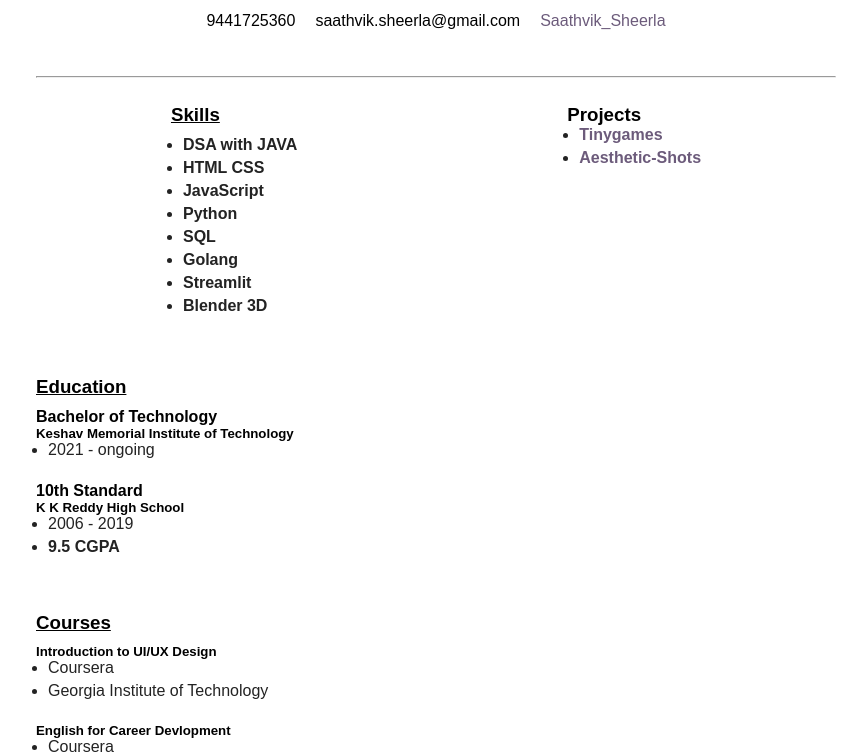
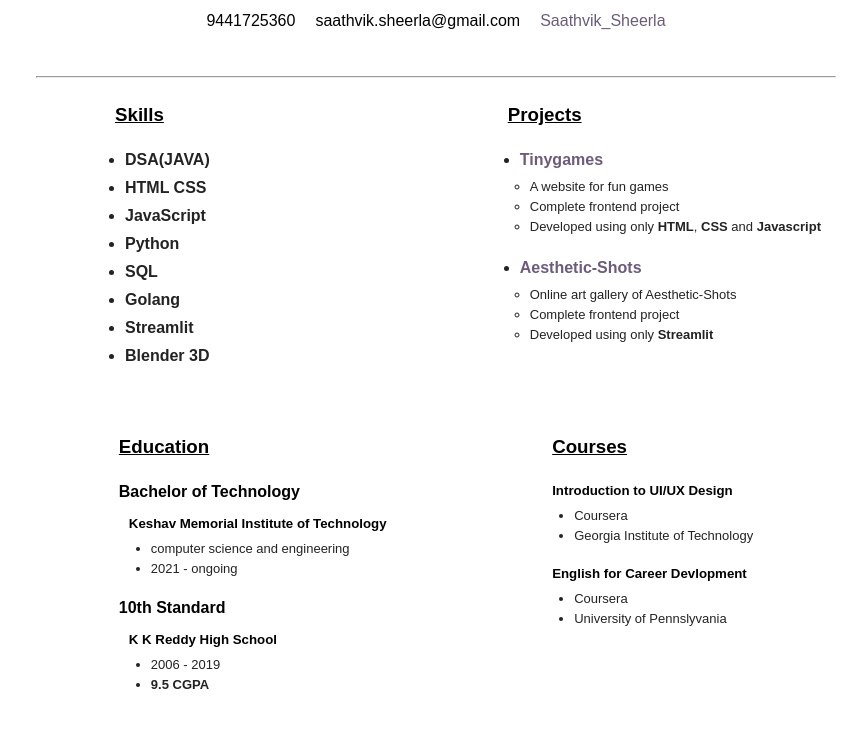
Before and after one commit to Saathvik-Sheerla/Saathvik_Website, a plain HTML site: page index.html in a window 1280 px wide. Shown: the part 60-814 px from the top of the page, without its empty margins (204-1056 px from the left). Drawn offline with Linux system fonts and the light colour scheme.

Commit message:
added projects links and made better styling

```diff
--- a/index.html
+++ b/index.html
@@ -22,7 +22,7 @@
                 <div class="skills">
                     <h3>Skills</h3>
                     <ul class="Slist list">
-                        <li><b>DSA with JAVA</b></li>
+                        <li><b>DSA(JAVA)</b></li>
                         <li><b>HTML CSS</b></li>
                         <li><b>JavaScript</b></li>
                         <li><b>Python</b></li>
@@ -36,24 +36,41 @@
                 <div class="projects">
                     <h3>Projects</h3>
                     <ul class="Plist list">
+                        <div class="tinygames">
                             <li><a href="https://saathvik-sheerla.github.io/Tinygames/" target="_blank"><b>Tinygames</b></a></li>
-                        <li><a><b>Aesthetic-Shots</b></a></li>
+                            <ul class="tinygamesDesc">
+                                <li><p>A website for fun games</p></li>
+                                <li><p>Complete frontend project</p></li>
+                                <li><p>Developed using only <b>HTML</b>, <b>CSS</b> and <b>Javascript</b></p></li>
+                            </ul>
+                        </div>
+                        <div class="aestheticshots">
+                            <li><a href="https://aesthetic-shots.streamlit.app/" target="_blank"><b>Aesthetic-Shots</b></a></li>
+                            <ul class="aestheticshotsDesc">
+                                <li><p>Online art gallery of Aesthetic-Shots</p></li>
+                                <li><p>Complete frontend project</p></li>
+                                <li><p>Developed using only <b>Streamlit</b></p></li>
+                            </ul>
+                        </div>
                     </ul>
                 </div>
             </div><br><br>
 
 
+
+            <div class="educationNcourses">
                 <div class="education">
                     <h3>Education</h3>
                     <h4>Bachelor of Technology</h4>
-                <h5>Keshav Memorial Institute of Technology</h5>
-                <ul>
+                    <h5 style="margin: 15px 0 0 10px;">Keshav Memorial Institute of Technology</h5>
+                    <ul class="eduDesc">
+                        <li>computer science and engineering</li>
                         <li>2021 - ongoing</li>
                     </ul><br>
 
                     <h4>10th Standard</h4>
-                <h5>K K Reddy High School</h5>
-                <ul>
+                    <h5 style="margin: 15px 0 0 10px;">K K Reddy High School</h5>
+                    <ul class="eduDesc">
                         <li>2006 - 2019</li>
                         <li id="cgpa10"><b>9.5 CGPA</b></li>
                     </ul>
@@ -62,18 +79,20 @@
                 <div class="courses">
                     <h3>Courses</h3>
                     <h5>Introduction to UI/UX Design</h5>
-                <ul>
+                    <ul class="courseDesc">
                         <li>Coursera</li>
                         <li>Georgia Institute of Technology</li>
                     </ul><br>
 
                     <h5>English for Career Devlopment</h5>
-                <ul>
+                    <ul class="courseDesc">
                         <li>Coursera</li>
                         <li>University of Pennslyvania</li>
                     </ul>
+                </div>
             </div><br><br>
 
+            <div class="linksDiv">
                 <div class="links">
                     <h3>Links</h3>
                     <ul class="linkslist">
@@ -84,15 +103,16 @@
                     </ul>
                 </div><br><br>
             </div>
+        </div>
 
-        <div class="footer">
+        <!-- <div class="footer">
             <div class="contactus">
                 <input type="text" id="yourname" placeholder="your name">
                 <input type="email" id="yourmail" placeholder="your mail">
                 <input type="text" id="message" placeholder="your message">
                 <button id="submit">submit</button>
             </div>
-        </div>
+        </div> -->
     </div>
 </body>
 </html>
--- a/style.css
+++ b/style.css
@@ -18,9 +18,59 @@ body {
     padding: 20px;
 }
 
-.skillsNprojects{
+.skillsNprojects {
     display: flex;
-    justify-content: space-around;
+    justify-content: left;
+}
+
+.skills{
+    margin-left: 79px;
+}
+
+.projects{
+    margin-left: 288px;
+}
+
+.tinygames{
+    margin-bottom: 25px;
+}
+
+.tinygamesDesc{
+    margin: 10px 0px 0px 10px;
+    font-size: small;
+}
+
+.aestheticshotsDesc{
+    margin: 10px 0px 0px 10px;
+    font-size: small;
+}
+
+.courseDesc {
+    margin: 10px 0px 0px 10px;
+    font-size: small;
+}
+
+.eduDesc {
+    margin: 10px 0px 0px 20px;
+    font-size: small;
+}
+
+.tinygamesDesc li{
+    list-style-type: circle;
+}
+
+.aestheticshotsDesc li{
+    list-style-type: circle;
+}
+
+.linksDiv{
+    display: flex;
+    justify-content: center;
+}
+
+.educationNcourses {
+    display: flex;
+    justify-content: space-evenly;
 }
 
 /* Header section */
@@ -45,6 +95,7 @@ a {
 
 a:hover {
     color: #355C7D;
+    text-decoration: underline;
 }
 
 /* Main heading */
@@ -62,12 +113,16 @@ a:hover {
 
 /* Skills, education, courses, and links sections */
 .skills, .education, .courses, .links {
-    margin-bottom: 20px;
+    margin-bottom: 25px;
 }
 
-.skills h3, .education h3, .courses h3, .links h3 {
-    margin-bottom: 10px;
+.skills h3, .education h3, .courses h3, .links h3 , .projects h3{
+    margin-bottom: 25px;
     text-decoration: underline;
+}
+
+.skills ul li{
+    margin: 10px;
 }
 
 .list, ul {
```
Lines whose indentation alone changed are shown as unchanged.
